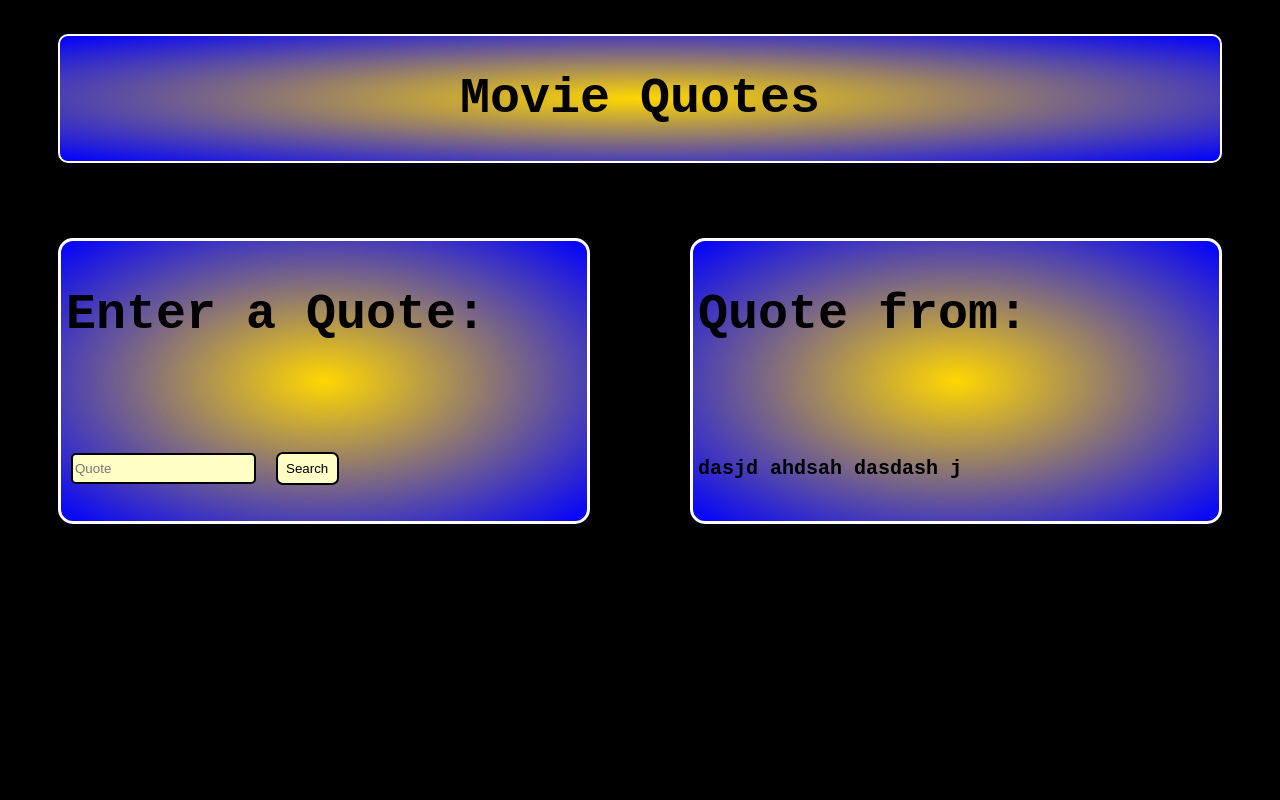
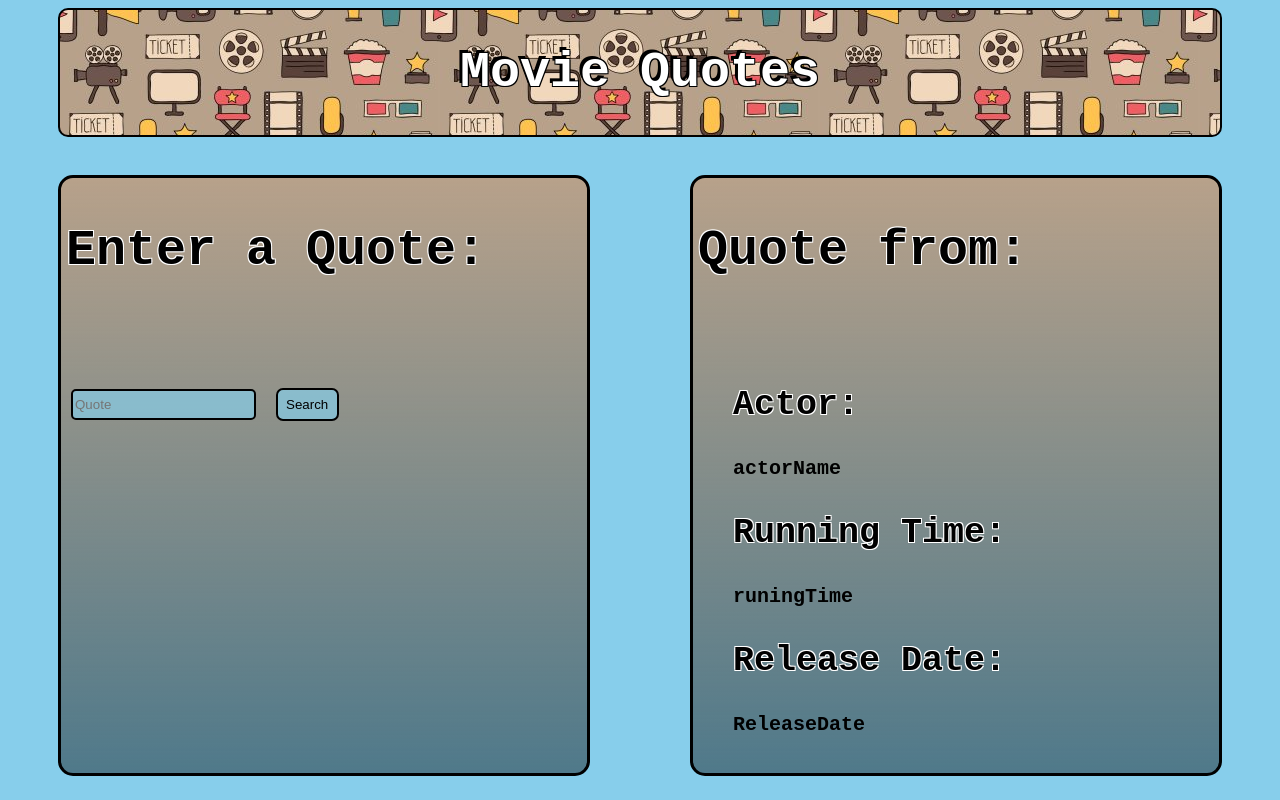
Before and after one commit to cmizelle10/Project_1, a plain HTML site: page index.html in a window 1280 px wide. Drawn offline with Linux system fonts and the light colour scheme.

Commit message:
added some css and text

```diff
--- a/index.html
+++ b/index.html
@@ -16,10 +16,16 @@
         <input type="text" class="input" id="user-input" placeholder="Quote">
         <button type="button" class="button" id="searchbutton">Search</button>
     </div>
-    <div class = "box-2" class="col-12 col-sm-6 mb-3">
+    <div class="outline" class="col-12 col-sm-6 mb-3">
         <h2 class="text">Quote from:</h2>
-        <p class="answer-movie"><strong>dasjd ahdsah dasdash j</strong></p>
-        <div class="tryme" id="tryme"></div>
+        <ul class="list">
+            <li class="answer-movie"><strong>Actor:</strong></li>
+            <li class="actor-name"><strong>actorName</strong></li>
+            <li class="answer-movie"><strong>Running Time:</strong></li>
+            <li class="run-time"><strong>runingTime</strong></li>
+            <li class="answer-movie"><strong>Release Date:</strong></li>
+            <li class="release-date"><strong>ReleaseDate</strong></li>
+        </ul>
     </div>
 </section>
 <section>
--- a/style.css
+++ b/style.css
@@ -1,22 +1,25 @@
 .background {
-    background-color: black;
+    background-color: skyblue;
     font-family: 'Courier New', Courier, monospace;
 }
 
 .header {
+    color: white;
+    text-shadow: -3px -3px 0 #000, 1px -1px 0 #000, -1px 1px 0 #000, 1px 1px 0 #000;
     font-size: 50px;
     font-weight: 600;
-    background-image: radial-gradient(gold, blue);
+    background-image: url(./picture/depositphotos_59943251-stock-illustration-seamless-pattern-of-doodle-colorful.jpg);
     height: 125px;
     display: flex;
     justify-content: center;
     align-items: center;
-    margin-bottom: 6%;
+    margin: 0px;
+    margin-bottom: 3%;
     margin-left: 50px;
     margin-right: 50px;
     border-radius: 10px;
     border-style: solid;
-    border-color: rgb(255, 255, 255);
+    border-color: rgb(0, 0, 0);
     border-width: 2.5px;
 
 }
@@ -29,13 +32,13 @@
 
 .border-1 > div {
     border-style: solid;
-    border-color: rgb(255, 255, 255);
+    border-color: rgb(0, 0, 0);
     border-width: 3px;
     line-height: 400%;
     width: 886.7px;
     margin-left: 50px;
     margin-right: 50px;
-    background-image: radial-gradient(gold, blue);
+    background-image: linear-gradient(rgb(183, 161, 138 ), rgba(0, 0, 0, 0.411) );
     border-radius: 15px;
 }
 
@@ -48,6 +51,7 @@
     margin-bottom: 90px;
     font-weight: 550;
     margin-left: 5px;
+    text-shadow: -1px -1px 0 rgb(255, 255, 255), 1px -1px 0 rgb(255, 255, 255), -1px 1px 0 rgb(255, 255, 255), 1px 1px 0 rgb(255, 255, 255);
 }
 
 .input {
@@ -59,12 +63,12 @@
     border-color: rgb(0, 0, 0);
     border-width: 2.5px;
     color: black;
-    background-color: rgb(255, 255, 197);
+    background-color: rgba(135, 207, 235, 0.685);
 }
 
 .button {
     color: rgb(0, 0, 0);
-    background-color: rgb(255, 255, 197);
+    background-color: rgba(135, 207, 235, 0.685);
     border-radius: 7px;
     border-style: solid;
     border-color: rgb(0, 0, 0);
@@ -92,9 +96,9 @@
 }
 
 .answer-movie {
-    margin-left: 5px;
-    font-size: 20px;
+    font-size: 35px;
     display: flexbox;
+    text-shadow: -1px -1px 0 rgb(255, 255, 255), 1px -1px 0 rgb(255, 255, 255), -1px 1px 0 rgb(255, 255, 255), 1px 1px 0 rgb(255, 255, 255);
 }
 
 .button:hover {background-color: rgb(255, 255, 41)}
@@ -104,3 +108,22 @@
     transform: translateY(4px);
     display: flexbox;
 }
+
+.list {
+    list-style-type: none;
+}
+
+.actor-name {
+    font-size: 20px;
+    display: flexbox;
+}
+
+.run-time {
+    font-size: 20px;
+    display: flexbox;
+}
+
+.release-date {
+    font-size: 20px;
+    display: flexbox;
+}
```
Also changed, not shown: picture/depositphotos_59943251-stock-illustration-seamless-pattern-of-doodle-colorful.jpg (added).
